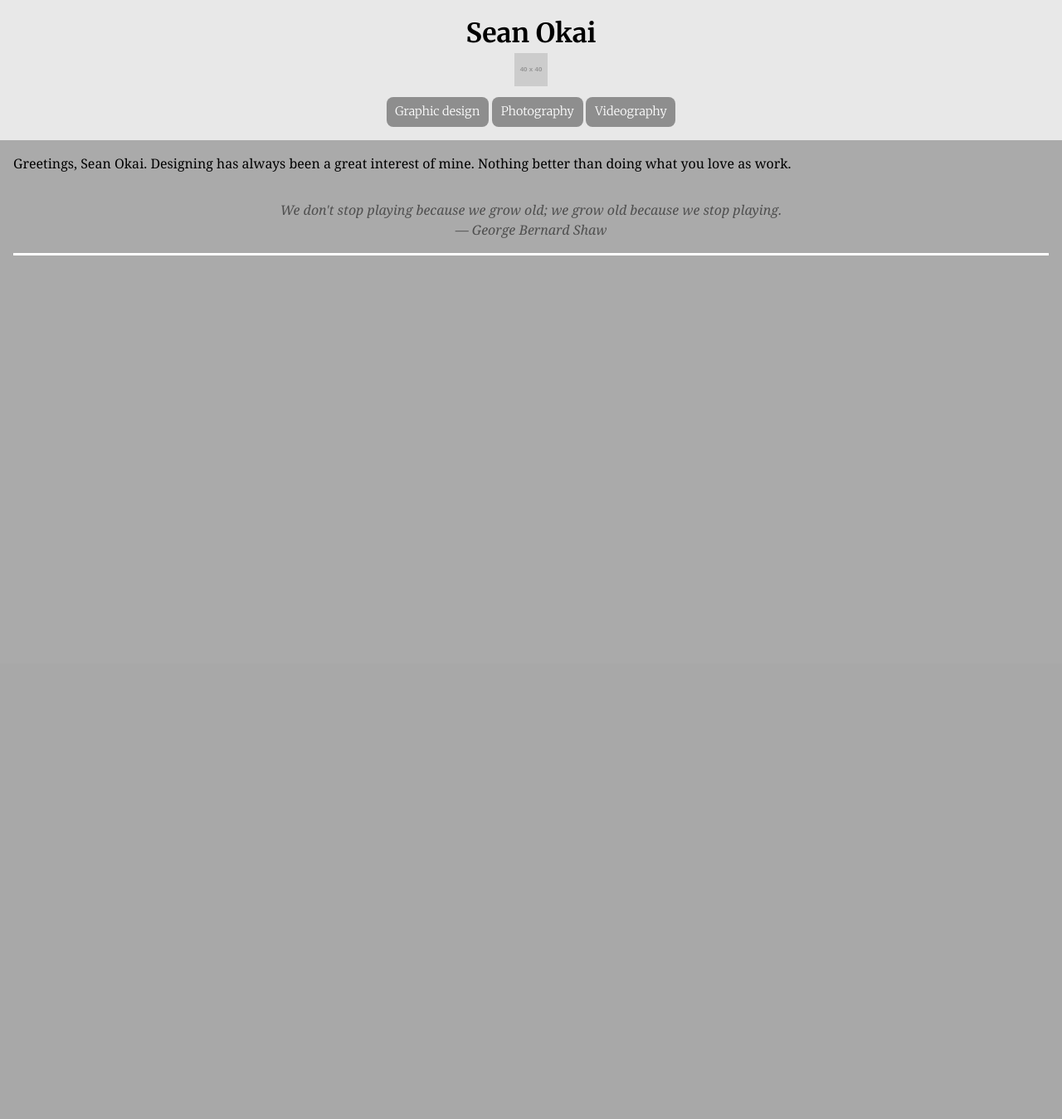
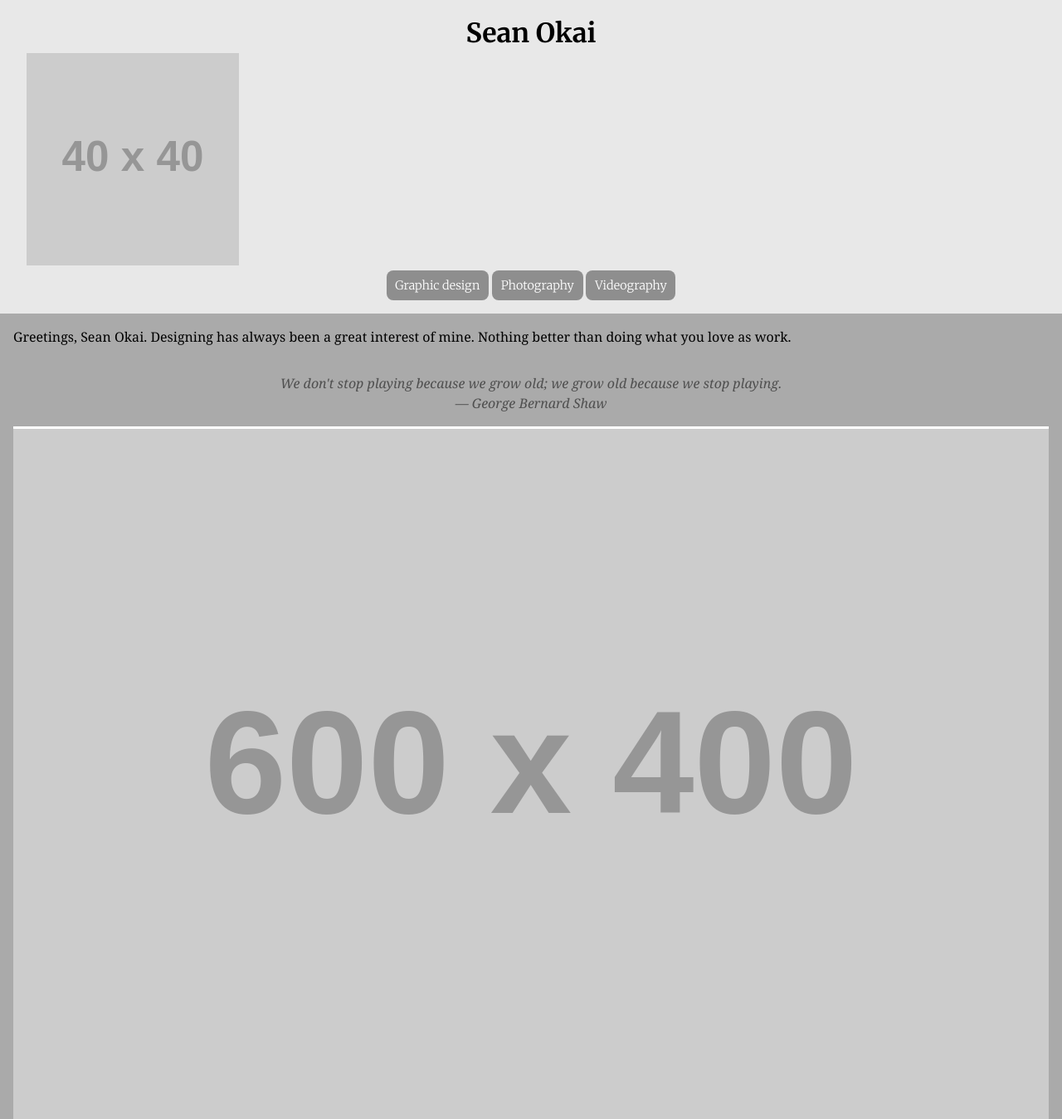
Before and after one commit to seanokai/portfolio, a PHP site: page / in a window 1280 px wide. Shown: the whole page at 83% size. Before the commit the page ends 308 px from the top, so only its background shows below. Run offline with PHP 8.4, Linux system fonts and the light colour scheme; grey boxes labelled with a size stand in for pictures from a placeholder-image service; some libraries are stand-ins or nearby versions.

Commit message:
added image and updated logo margin

```diff
--- a/css/main.css
+++ b/css/main.css
@@ -21,6 +21,11 @@ html {
 
 body {
 	margin: 0;
+}
+
+img {
+	display: block;
+	width: 100%;
 }
 
 h1 {
@@ -75,6 +80,11 @@ main {
 	padding: 0 1em;
 }
 
+.logo {
+	width: 20%;
+	margin: 0 0 0.2em 1em
+}
+
 blockquote {
 	border-bottom:  3px solid #fff;
 	color: #4f4f4f;
--- a/index.html
+++ b/index.html
@@ -11,7 +11,7 @@
 <body>
 
 	<header class="masthead">
-		<h1> Sean <b>Okai</b></h1>
+		<h1> Sean <b>Okai</b> </a> </h1>
 		<h1 class="logo">
 			<a href="index.html">
 				<img src="http://placehold.it/40x40" alt="sean okai logo">
@@ -35,6 +35,11 @@
 			We don't stop playing because we grow old; we grow old because we stop playing.
 			<footer>— <cite> George Bernard Shaw </cite></footer>
 		</blockquote>
+
+		<div>
+			<img src="http://placehold.it/600x400" alt="banner">
+
+		</div>
 	</main>
 
 </body>
```
